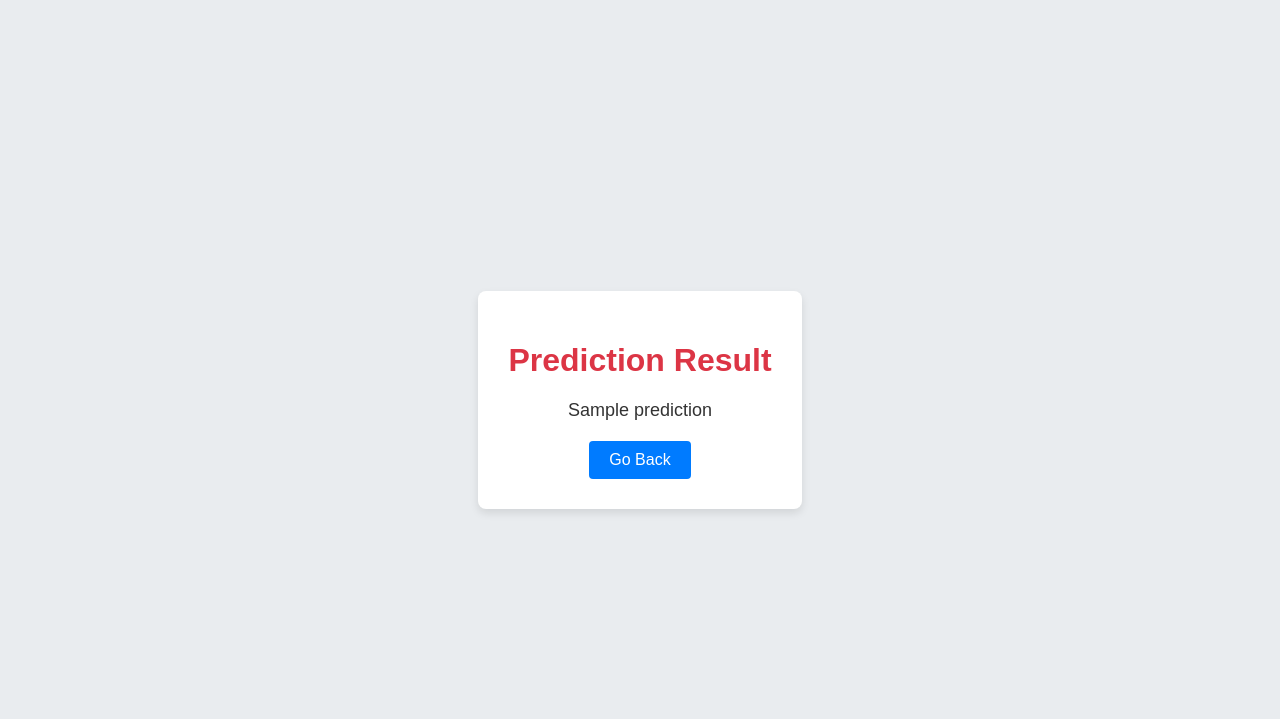
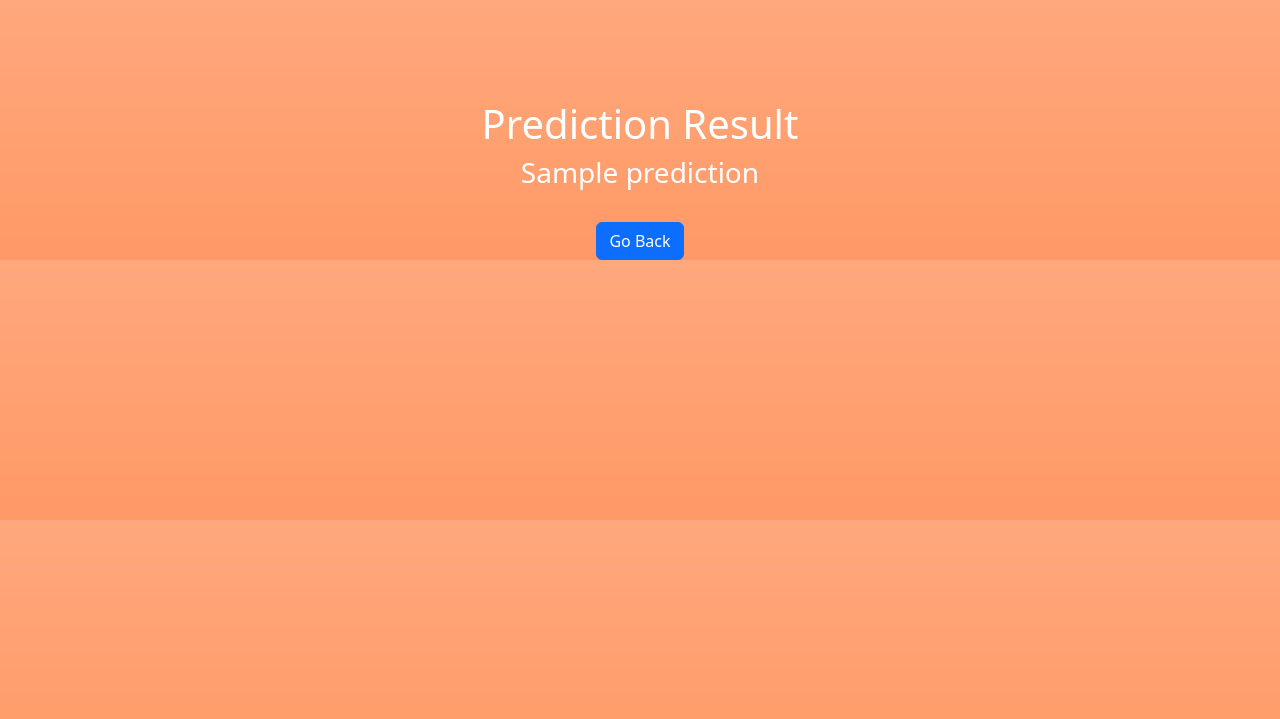
Before and after one commit to limitha01/Netlflix-Clustering, a Flask app: template templates/result.html in a window 1280 px wide. Shown: the top 719 px of the page. Run offline with Flask 3, Linux system fonts and the light colour scheme; the template is opened without the code that fills it: most values are stand-ins (such as "Sample title", 1, 10 or a date in 2020); parts of the project's set-up code (start-up, migrations or seed data) failed here and were passed over.

Commit message:
Update result.html

```diff
--- a/templates/result.html
+++ b/templates/result.html
@@ -1,16 +1,17 @@
+
 <!DOCTYPE html>
 <html lang="en">
 <head>
     <meta charset="UTF-8" />
     <meta name="viewport" content="width=device-width, initial-scale=1.0" />
     <title>Prediction Result</title>
-    <link rel="stylesheet" href="/static/result.css" />
+    <link rel="stylesheet" href="https://cdn.jsdelivr.net/npm/bootstrap@5.3.2/dist/css/bootstrap.min.css" />
 </head>
-<body>
-    <div class="container">
-        <h1>Prediction Result</h1>
-        <p>{{ prediction }}</p>
-        <a href="/">Go Back</a>
+<body class="bg-gradient" style="background-color: #ff9966;">
+    <div class="container text-center" style="margin-top: 100px;">
+        <h1 class="text-white">Prediction Result</h1>
+        <h3 class="text-white">{{ prediction }}</h3>
+        <a href="/" class="btn btn-primary mt-4">Go Back</a>
     </div>
 </body>
 </html>
```
